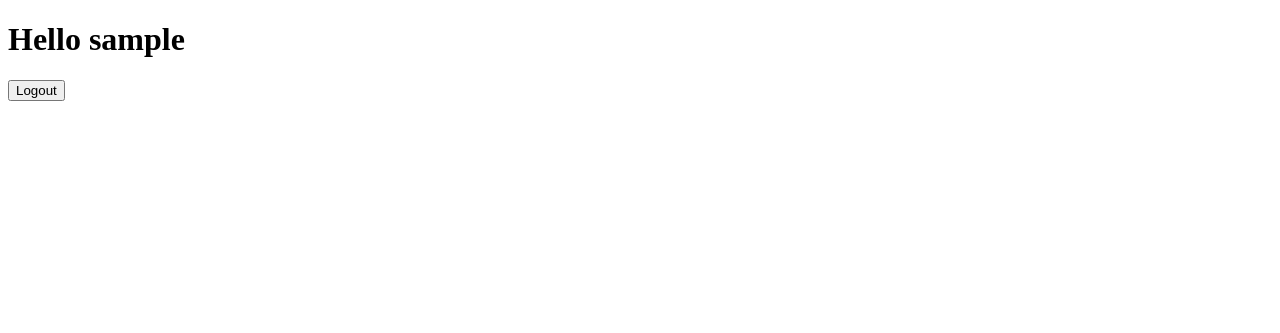
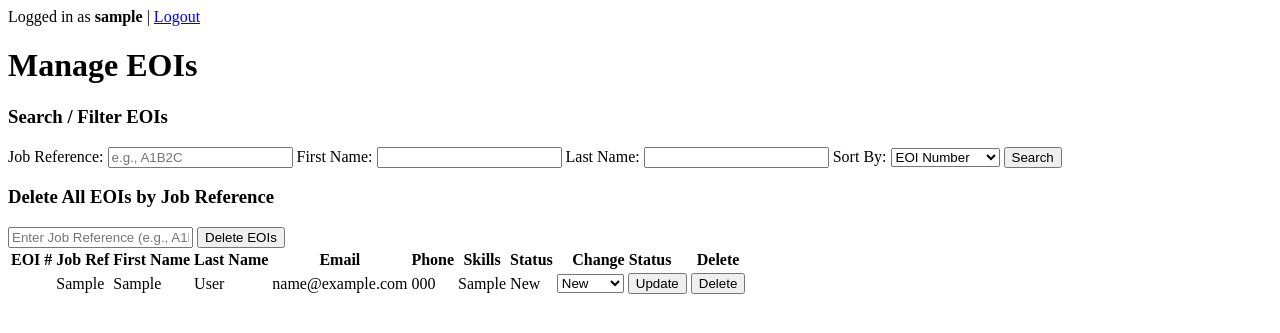
Before and after one commit to Nam-Tran6/Applied-Web-Project-Pt2, a PHP site: page /manage.php in a window 1280 px wide. Shown: the top 333 px of the page. Run offline with PHP 8.4, Linux system fonts and the light colour scheme; the visitor is signed in with stand-in values (Sample User, id 1); tables that the repository leaves empty or names only in its code hold one stand-in row (values such as "Sample post"); data that the repository does not hold is empty.

Commit message:
Changed code in manage.php by add html code for maange page enter face and add php code for showing the data table from the databse

```diff
--- a/manage.php
+++ b/manage.php
@@ -2,22 +2,155 @@
 session_start();
 include "settings.php"; // Connects to your database
 
-// Check if user is logged in, otherwise redirect to login page
+//  Check if user is logged in, otherwise redirect to login page
+//  Check if user is logged in, otherwise redirect to login page
 if (!isset($_SESSION['user'])) {
     header("Location: login.php");
     exit;
 }
+
+// Initialize default variables
+$message = ""; // Used to store success or error messages
+$order_by = "EOInumber"; // Default column to sort the results by if the user doesn't choose another field
+$search_sql = "";  // Placeholder for search query text not currently used, but kept for clarity or future use
+
+
+// FILTER & SORT EOIs
+
+
+$where_clauses = [];  // Store conditional filters (WHERE)
+$params = [];         // Values for the placeholders
+$types = "";          // Data types for bind_param()
+
+
+// Build SQL dynamically based on user input
+$sql = "SELECT * FROM eoi";
+if (count($where_clauses) > 0) {
+    $sql .= " WHERE " . implode(" AND ", $where_clauses);
+}
+$sql .= " ORDER BY $order_by";
+
+// Prepare the SQL statement safely
+$stmt = $conn->prepare($sql);
+if (count($params) > 0) {
+    $stmt->bind_param($types, ...$params);}
+    $stmt->execute();
+    $result = $stmt->get_result();
 ?>
+
+<!-- FRONTEND SECTION -->
+
 <!DOCTYPE html>
-<html>
+<html lang="en">
 <head>
-    <title>Manage Page</title>
+ <meta name="viewport" content="width=device-width, initial-scale=1.0">
+    <meta name="description" content="manage page for manager to acess manage page">
+    <meta name="keywords" content="Company Details, manage page, Common Navigation, Jira & Github link">
+    <link rel="stylesheet" href="">
+    <meta name="author" content="Sothearith Kuy">
+<title>Manage EOIs</title>
+<style>
+
+</style>
 </head>
 <body>
-    <h1>Hello <?php echo htmlspecialchars($_SESSION['user']); ?></h1>
 
-    <form action="logout.php" method="post">
-        <button type="submit">Logout</button>
+<!-- Logged-in info -->
+<div class="logout">
+    Logged in as <b><?php echo htmlspecialchars($_SESSION['user']); ?></b> |
+    <a href="logout.php">Logout</a>
+</div>
+
+<h1>Manage EOIs</h1>
+
+<!-- Message after actions -->
+<?php if ($message): ?>
+<p class="message"><?php echo $message; ?></p>
+<?php endif; ?>
+
+<!-- FILTER / SORT FORM -->
+<form method="get">
+    <h3>Search / Filter EOIs</h3>
+
+    <label>Job Reference:</label>
+    <input type="text" name="job_ref" placeholder="e.g., A1B2C" value="<?php echo htmlspecialchars($_GET['job_ref'] ?? ''); ?>">
+
+    <label>First Name:</label>
+    <input type="text" name="first_name" value="<?php echo ($_GET['first_name'] ?? ''); ?>">
+
+    <label>Last Name:</label>
+    <input type="text" name="last_name" value="<?php echo ($_GET['last_name'] ?? ''); ?>">
+
+    <label>Sort By:</label>
+    <select name="sort_by">
+        <option value="EOInumber">EOI Number</option>
+        <option value="first_name">First Name</option>
+        <option value="last_name">Last Name</option>
+        <option value="job_ref_num">Job Reference</option>
+
+    </select>
+
+    <button class="btn" type="submit">Search</button>
+</form>
+
+<!--  DELETE FORM -->
+<form method="post">
+    <h3>Delete All EOIs by Job Reference</h3>
+    <input type="text" name="delete_ref" placeholder="Enter Job Reference (e.g., A1B2C)" required>
+    <button class="btn" type="submit">Delete EOIs</button>
+</form>
+
+<!-- EOI TABLE -->
+<table>
+    <tr>
+        <th>EOI #</th>
+        <th>Job Ref</th>
+        <th>First Name</th>
+        <th>Last Name</th>
+        <th>Email</th>
+        <th>Phone</th>
+        <th>Skills</th>
+        <th>Status</th>
+        <th>Change Status</th>
+        <th>Delete</th>
+
+
+    </tr>
+
+    <?php while ($row = $result->fetch_assoc()): ?>
+    <tr>
+        <td><?php echo $row['EOInumber']; ?></td>
+        <td><?php echo ($row['job_ref_num']); ?></td>
+        <td><?php echo ($row['first_name']); ?></td>
+        <td><?php echo ($row['last_name']); ?></td>
+        <td><?php echo ($row['email']); ?></td>
+        <td><?php echo ($row['phone_number']); ?></td>
+        <td><?php echo ($row['skills']); ?></td>
+        <td><?php echo ($row['status']); ?></td>
+
+        <td>
+    <form method="post" style="margin:0;"onsubmit="return confirm('Are you sure you want to update this EOI?');">
+        <input type="hidden" name="eoi_num" value="<?php echo $row['EOInumber']; ?>">
+        <select name="status">
+            <option value="New" <?php if($row['status']=="New") echo "selected"; ?>>New</option>
+            <option value="Current" <?php if($row['status']=="Current") echo "selected"; ?>>Current</option>
+            <option value="Final" <?php if($row['status']=="Final") echo "selected"; ?>>Final</option>
+        </select>
+        <button class="btn" name="update_status" type="submit">Update</button>
     </form>
+</td>
+<td>
+    <form method="post" style="margin:0;" onsubmit="return confirm('Are you sure you want to delete this EOI?');">
+        <input type="hidden" name="delete_eoi" value="<?php echo $row['EOInumber']; ?>">
+        <button class="btn" type="submit">Delete</button>
+    </form>
+</td>
+
+    </tr>
+    <?php endwhile; ?>
+</table>
+
 </body>
 </html>
+
+<?php
--- a/settings.php
+++ b/settings.php
@@ -5,8 +5,7 @@ $pwd = "";
 $sql_db = "database";
 
 $conn = new mysqli($host, $user, $pwd, $sql_db);
+
 if ($conn->connect_error) {
     die("Connection failed: " . $conn->connect_error);
 }
-
-?>
```
